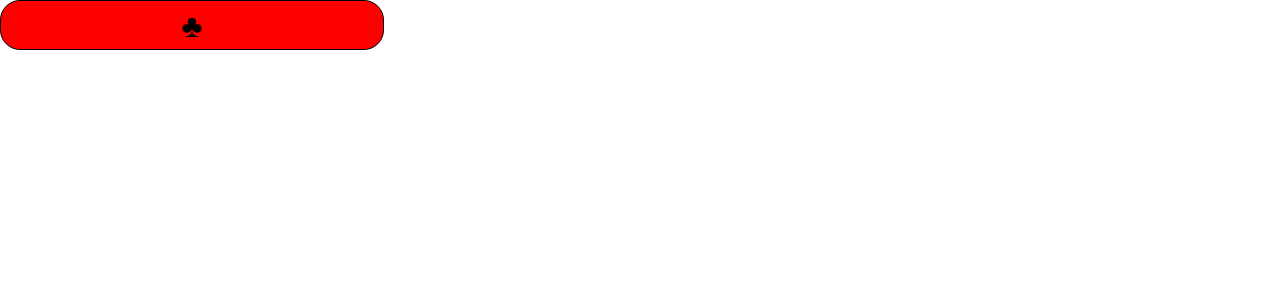
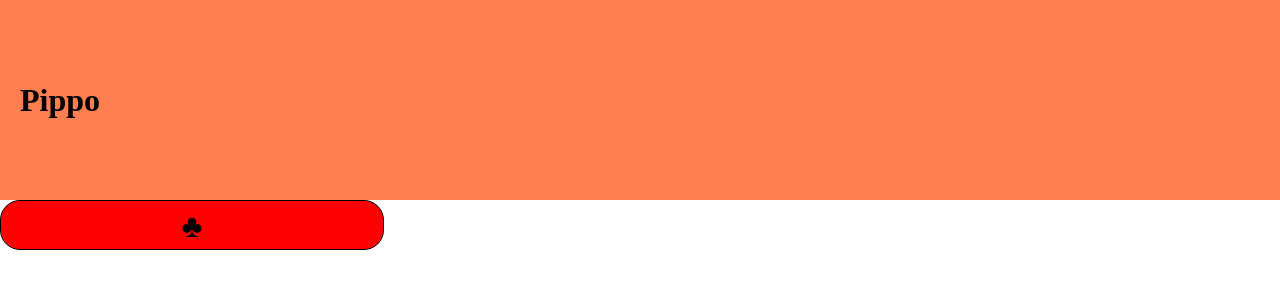
Before and after one commit to luigimicco/recap-22.11.2023, a plain HTML site: page index.html in a window 1280 px wide. Drawn offline with Linux system fonts and the light colour scheme.

Commit message:
feat: add header

```diff
--- a/index.html
+++ b/index.html
@@ -10,7 +10,9 @@
 
 <body>
 
-
+  <header>
+    <h1>Pippo</h1>
+  </header>
   <div class="circle">
     &clubs;
   </div>
```
